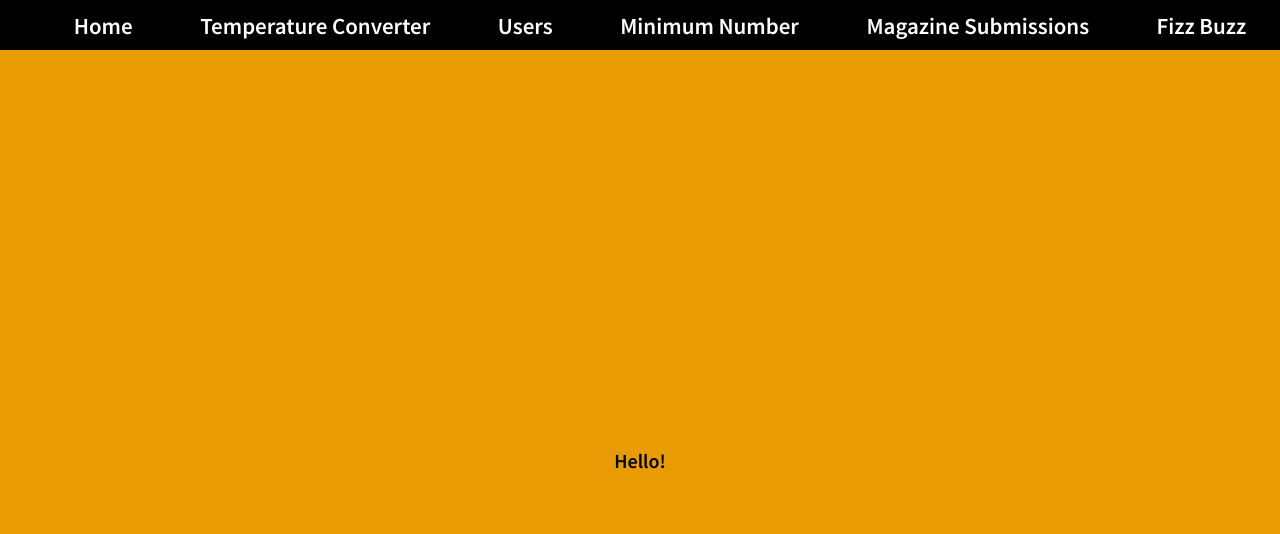
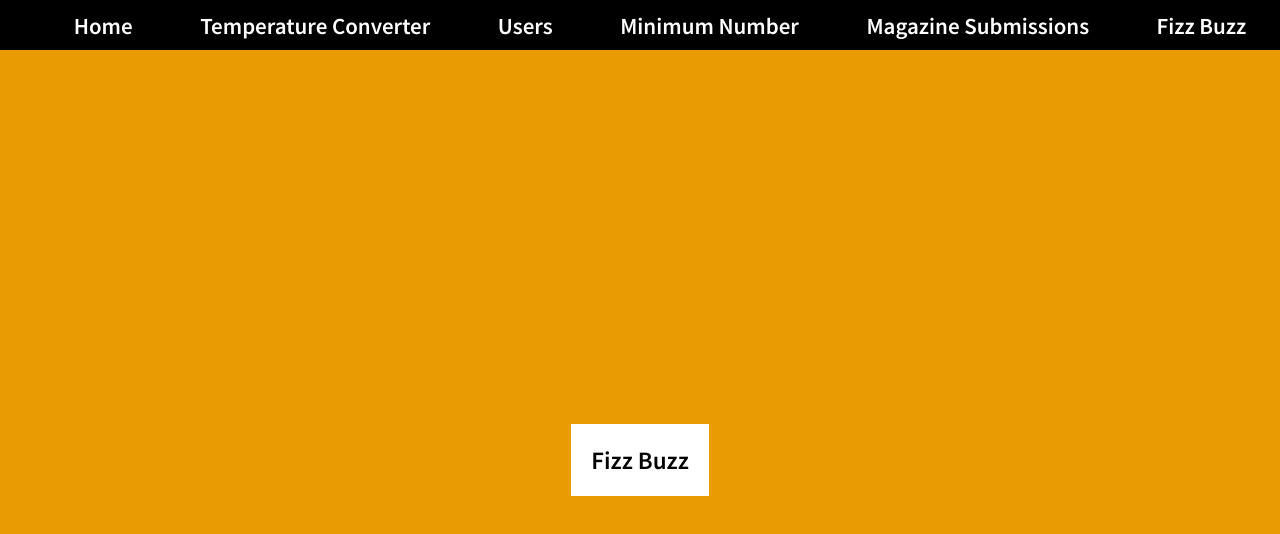
Before and after one commit to ValerieLoveland/frankenstein, a React (Create React App) app: page /fizz-buzz in a window 1280 px wide. Shown: the top 534 px of the page. Built offline with nearby package versions, Linux system fonts and the light colour scheme.

Commit message:
fixed errors in fizzbuzz

```diff
--- a/src/App.tsx
+++ b/src/App.tsx
@@ -6,6 +6,7 @@ import { MagazineSubmission } from "./MagazineSubmission/MagazineSubmission";
 import { MinimumNumber } from "./MinimumNumber/MinimumNumber";
 import { TemperatureConverter } from "./TemperatureConverter/TemperatureConverter";
 import { Users } from "./Users/Users";
+import { Fizzbuzz } from "./FizzBuzz/FizzBuzz";
 
 function App(this: any) {
   return (
@@ -23,8 +24,8 @@ function App(this: any) {
             <Route path="/mag-sub">
               <MagazineSubmission />
             </Route>
-            <Route path="/fizzbuzz">
-              <MinimumNumber />
+            <Route path="/fizz-buzz">
+              <Fizzbuzz />
             </Route>
             <Route path="/users/:id" children={<Users />} />
             <Route path="/">
--- /dev/null
+++ b/src/FizzBuzz/FizzBuzz.tsx
@@ -0,0 +1,41 @@
+import React from "react";
+import { Card } from "../shared/Card";
+
+export const Fizzbuzz: React.FC = () => {
+  return (
+    <>
+      <Card title="Fizz Buzz">
+        <div>{fizzbuzzOutput}</div>
+      </Card>
+    </>
+  );
+};
+
+let fizzBuzzArr = [""];
+
+function fizzbuzzOutput() {
+  for (let i = 0; i < 99; i++) {
+    let num = i + 1;
+    if (num % 3 === 0 && num % 5 === 0) {
+      fizzBuzzArr.push("fizzbuzz");
+    } else if (num % 3 === 0) {
+      fizzBuzzArr.push("fizz");
+    } else if (num % 5 === 0) {
+      fizzBuzzArr.push("buzz");
+    } else {
+      fizzBuzzArr.push((i + 1).toString());
+    }
+    console.log(fizzBuzzArr[i]);
+  }
+  return fizzBuzzArr;
+}
+
+function map<T, R>(arr: T[], iteratee: (item: T) => R): R[] {
+  const newArr = [];
+  for (let index = 0; index < arr.length; index++) {
+    let result = iteratee(arr[index]);
+    newArr.push(result);
+  }
+
+  return newArr;
+}
--- a/src/shared/NavBar.tsx
+++ b/src/shared/NavBar.tsx
@@ -40,7 +40,7 @@ export const NavBar: React.FC = () => {
             <Link to="/mag-sub">Magazine Submissions</Link>
           </li>
           <li>
-            <Link to="/mag-sub">Fizz Buzz</Link>
+            <Link to="/fizz-buzz">Fizz Buzz</Link>
           </li>
         </ul>
       </nav>
```
